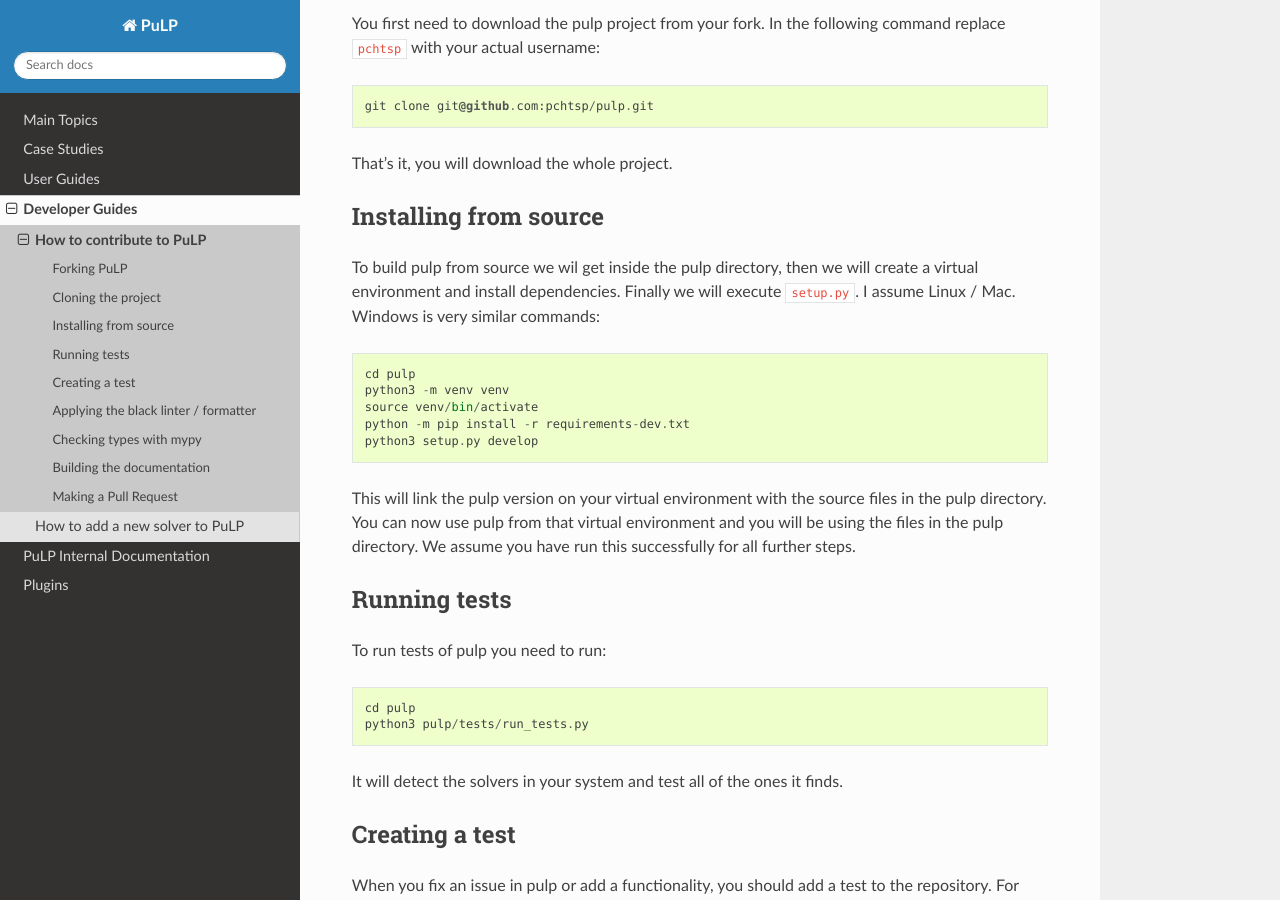
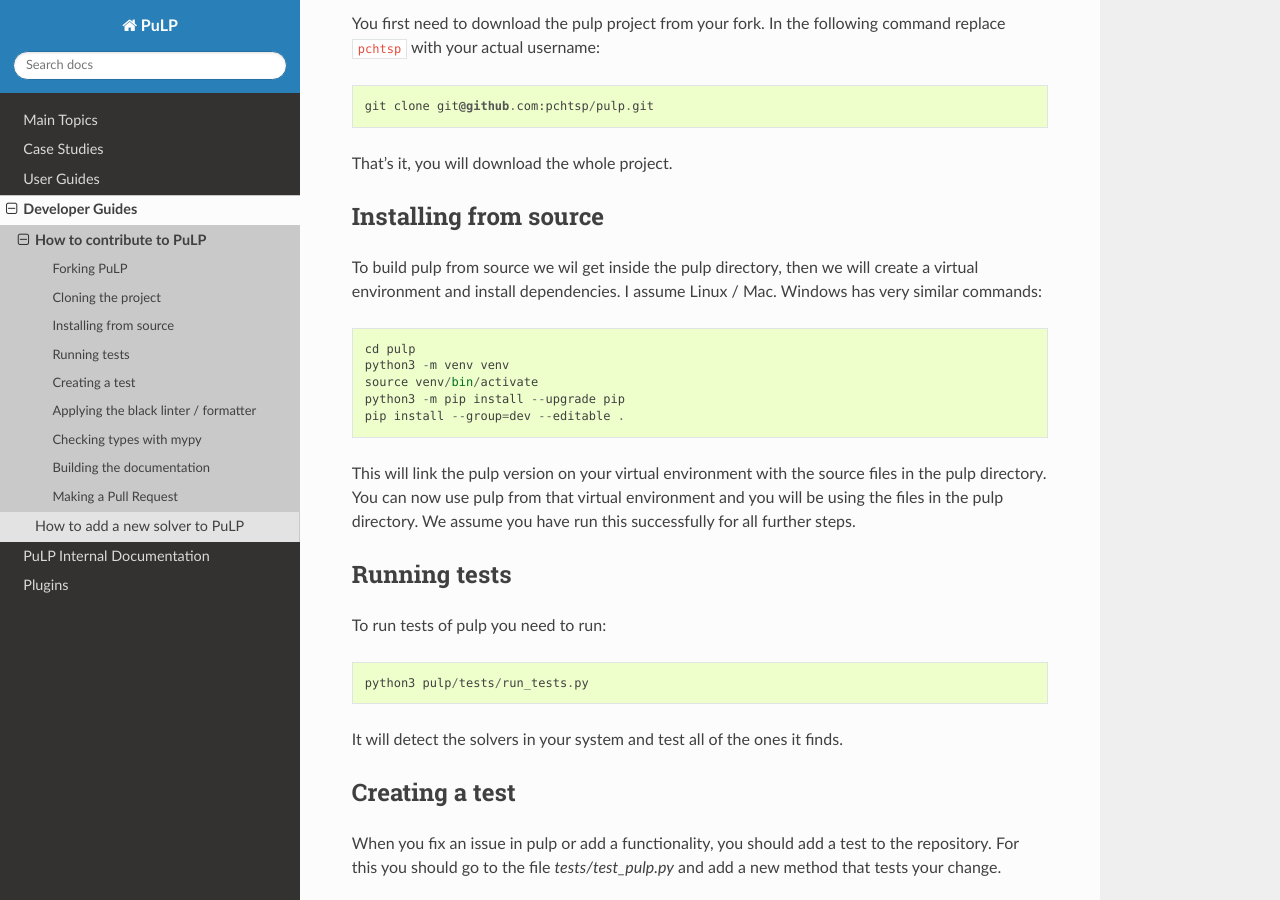
Before and after one commit to coin-or/pulp, a Sphinx documentation site: the page built from doc/source/develop/contribute.rst, in a window 1280 px wide and 900 px high, scrolled down 788 px. Built offline with Sphinx 7.4.7 and the Read the Docs theme 3.1.0, drawn with Linux system fonts in a browser that asks for light colours; pages that are not in the unit, such as notebooks, are missing from menus; the version number is read from the project's files by our own code.

Commit message:
Update contribution docs (#840)
* Update docs

* Fix typos

```diff
--- a/README.rst
+++ b/README.rst
@@ -124,8 +124,8 @@
 
 ::
 
-    cd pulp
-    python -m pip install -r requirements-dev.txt
+    python3 -m pip install --upgrade pip
+    pip install --group=dev .
     cd doc
     make html
 
--- a/doc/source/develop/contribute.rst
+++ b/doc/source/develop/contribute.rst
@@ -39,13 +39,13 @@
 Installing from source
 ----------------------------
 
-To build pulp from source we wil get inside the pulp directory, then we will create a virtual environment and install dependencies. Finally we will execute ``setup.py``. I assume Linux / Mac. Windows is very similar commands::
+To build pulp from source we wil get inside the pulp directory, then we will create a virtual environment and install dependencies. I assume Linux / Mac. Windows has very similar commands::
 
     cd pulp
     python3 -m venv venv
     source venv/bin/activate
-    python -m pip install -r requirements-dev.txt
-    python3 setup.py develop
+    python3 -m pip install --upgrade pip
+    pip install --group=dev --editable .
 
 This will link the pulp version on your virtual environment with the source files in the pulp directory. You can now use pulp from that virtual environment and you will be using the files in the pulp directory. We assume you have run this successfully for all further steps.
 
@@ -54,7 +54,6 @@
 
 To run tests of pulp you need to run::
 
-    cd pulp
     python3 pulp/tests/run_tests.py
 
 It will detect the solvers in your system and test all of the ones it finds.
```
